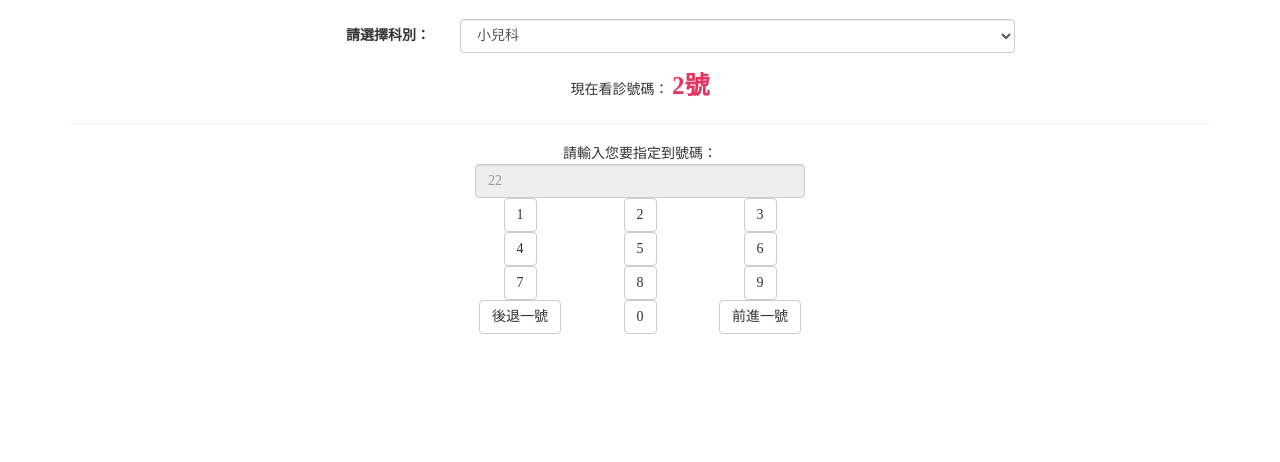
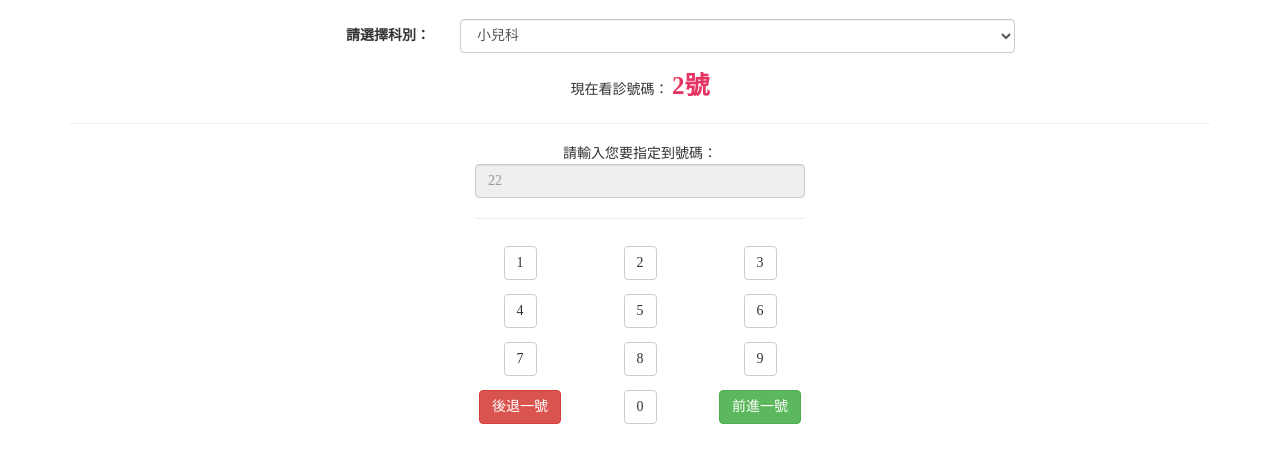
Before and after one commit to chongen22/chongen22.github.io, a plain HTML site: page index.html in a window 1280 px wide. Shown: the part 132-594 px from the top of the page. Drawn offline with nearby package versions, Linux system fonts and the light colour scheme.

Commit message:
修改按鈕css樣式

```diff
--- a/index.html
+++ b/index.html
@@ -14,7 +14,10 @@
         <!-- script references -->
         <script src="http://ajax.googleapis.com/ajax/libs/jquery/2.0.2/jquery.min.js"></script>
         <script src="js/bootstrap.min.js"></script>
-        <style> *{font-family: 微軟正黑體;}</style>
+        <style>
+            *{font-family: 微軟正黑體;}
+            .number_btn{margin: 7px 0 ;}
+        </style>
 	</head>
 	<body>
         <div class="navbar navbar-inverse navbar-fixed-top" role="navigation">
@@ -72,42 +75,43 @@
                     </div>
                     <div class="col-md-12">
                         <input class="form-control" type="text" placeholder="22" readonly>
+                        <hr>
                     </div>
-                    <div class="col-md-4">
+                    <div class="col-md-4 col-xs-4 number_btn">
                         <button type="button" class="btn btn-default">1</button>
                     </div>
-                    <div class="col-md-4">
+                    <div class="col-md-4 col-xs-4 number_btn">
                         <button type="button" class="btn btn-default">2</button>
                     </div>
-                    <div class="col-md-4">
+                    <div class="col-md-4 col-xs-4 number_btn">
                         <button type="button" class="btn btn-default">3</button>
                     </div>
-                    <div class="col-md-4">
+                    <div class="col-md-4 col-xs-4 number_btn">
                         <button type="button" class="btn btn-default">4</button>
                     </div>
-                    <div class="col-md-4">
+                    <div class="col-md-4 col-xs-4 number_btn">
                         <button type="button" class="btn btn-default">5</button>
                     </div>
-                    <div class="col-md-4">
+                    <div class="col-md-4 col-xs-4 number_btn">
                         <button type="button" class="btn btn-default">6</button>
                     </div>
-                    <div class="col-md-4">
+                    <div class="col-md-4 col-xs-4 number_btn">
                         <button type="button" class="btn btn-default">7</button>
                     </div>
-                    <div class="col-md-4">
+                    <div class="col-md-4 col-xs-4 number_btn">
                         <button type="button" class="btn btn-default">8</button>
                     </div>
-                    <div class="col-md-4">
+                    <div class="col-md-4 col-xs-4 number_btn">
                         <button type="button" class="btn btn-default">9</button>
                     </div>
-                    <div class="col-md-4">
-                        <button type="button" class="btn btn-default">後退一號</button>
+                    <div class="col-md-4 col-xs-4 number_btn">
+                        <button type="button" class="btn btn-danger">後退一號</button>
                     </div>
-                    <div class="col-md-4">
+                    <div class="col-md-4 col-xs-4 number_btn">
                         <button type="button" class="btn btn-default">0</button>
                     </div>
-                    <div class="col-md-4">
-                        <button type="button" class="btn btn-default">前進一號</button>
+                    <div class="col-md-4 col-xs-4 number_btn">
+                        <button type="button" class="btn btn-success">前進一號</button>
                     </div>
                 </div>
             </div>
```
